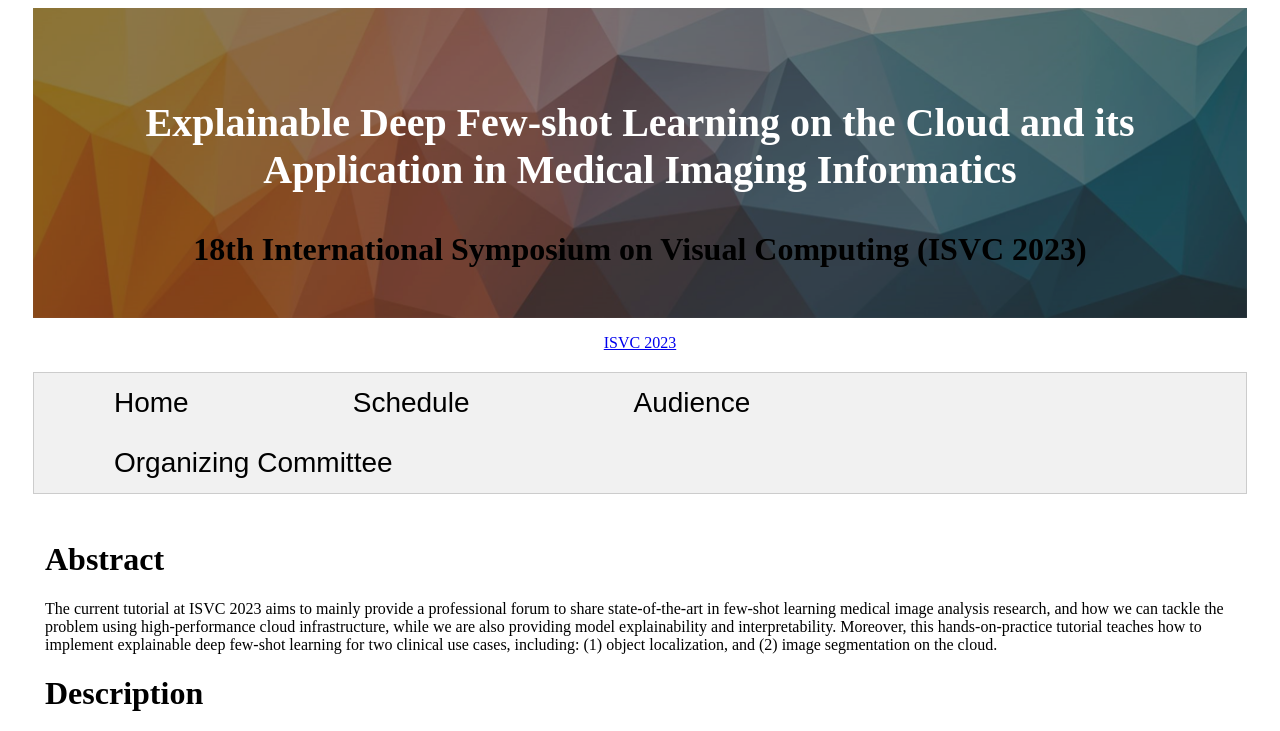
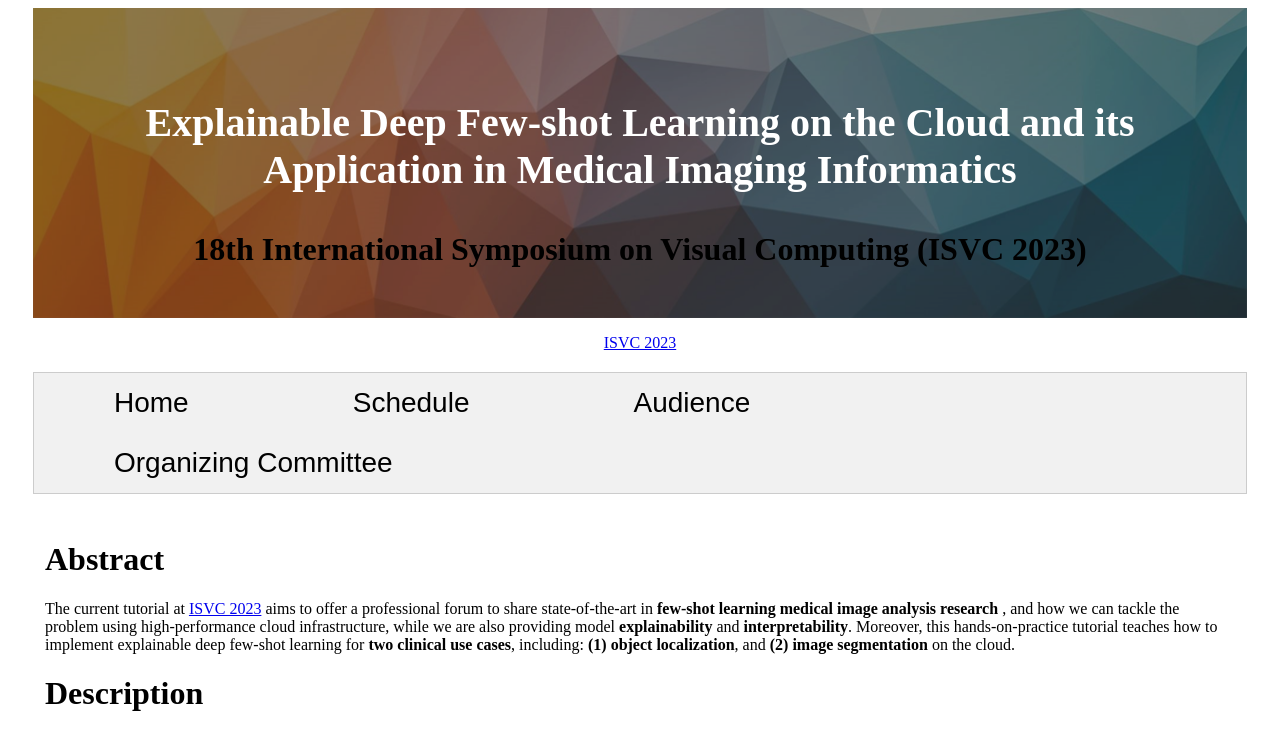
Before and after one commit to pitthexai/isvc, a plain HTML site: page index.html in a window 1280 px wide. Shown: the top 731 px of the page. Drawn offline with Linux system fonts and the light colour scheme.

Commit message:
Update index.html

```diff
--- a/index.html
+++ b/index.html
@@ -80,7 +80,7 @@ margin-top: 20px
 
 <div id="Tab1" class="tabcontent" style="display:block">
 <h1>Abstract</h1>
-<p>The current tutorial at ISVC 2023 aims to mainly provide a professional forum to share state-of-the-art in few-shot learning medical image analysis research, and how we can tackle the problem using high-performance cloud infrastructure, while we are also providing model explainability and interpretability. Moreover, this hands-on-practice tutorial teaches how to implement explainable deep few-shot learning for two clinical use cases, including: (1) object localization, and (2) image segmentation on the cloud.</p>
+<p>The current tutorial at <a href="http://www.isvc.net/" target="_blank">ISVC 2023</a></li> aims to offer a professional forum to share state-of-the-art in <strong> few-shot learning medical image analysis research </strong>, and how we can tackle the problem using high-performance cloud infrastructure, while we are also providing model <strong>explainability</strong> and <strong>interpretability</strong>. Moreover, this hands-on-practice tutorial teaches how to implement explainable deep few-shot learning for <strong>two clinical use cases</strong>, including: <strong>(1) object localization</strong>, and <strong>(2) image segmentation</strong> on the cloud.</p>
 
 <h1>Description</h1>
 <p>Deep learning computer vision algorithms have already demonstrated successful applications in a variety of medical image analysis tasks, including image registration, image segmentation, anomaly detection, object localization, and image classification. While scientific progress in deep learning and pattern recognition has led to advanced medical imaging strategies with almost human-like performance, there are still some fundamental issues that restrict deep learning methods to achieve their full potential in clinical practice. Evidently, deep learning medical image analysis often needs a large column of manually annotated training images to perform well, and they are also challenged by their explainability and interpretability. Furthermore, training and validating deep learning algorithms are computationally expensive. The former raises a set of problems, including but not limited to: (1) annotating medical images requires significant medical knowledge which makes the annotation process expensive and very time consuming, and (2) providing a large amount of annotated medical images is basically challenging due to high privacy-preserving standards in the healthcare community. The two latter, however, become vital for their application in clinical use cases.</p>
@@ -185,7 +185,7 @@ v </p>
     <ul style="margin-left: 0px; margin-top: 10px">
 	<li><a href="https://amiielab.github.io" target="_blank">AMIIE Laboratory</a></li>
 	<li><a href="https://www.aimi.pitt.edu/" target="_blank">Pittsburgh Center for AI Innovation in Medical Imaging (CAIIMI)</a></li>
-    <li><a href="https://www.oracle.com/research/" target="_blank">Oracle for Research</a></li>
+        <li><a href="https://www.oracle.com/research/" target="_blank">Oracle for Research</a></li>
 	<li><a href="https://pitthexai.github.io/index.html" target="_blank">Pitt HexAi Research Laboratory</a></li>
 
             </ul>
```
